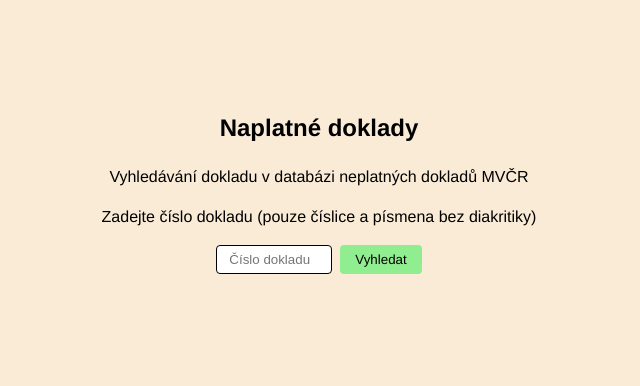
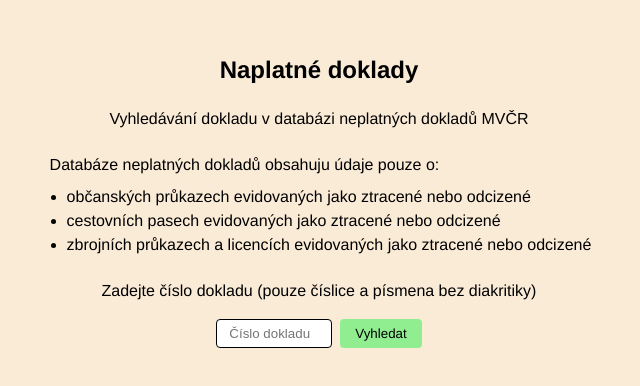
Before and after one commit to PetrMikolas/InvalidDocuments, a React (Vite) app in the folder invaliddocuments.client/: page / in a window 1280 px wide. Shown: the part 194-580 px from the top of the page, without its empty margins (321-961 px from the left). Built offline with nearby package versions, Linux system fonts and the light colour scheme.

Commit message:
Refaktoring

```diff
--- a/invaliddocuments.client/src/App.css
+++ b/invaliddocuments.client/src/App.css
@@ -1,7 +1,7 @@
 #root {
     max-width: 1280px;
     margin: 0 auto;
-    padding: 32px 32px 64px;
+    padding: 16px 16px 32px;
     text-align: center;
     user-select: none;
 }
--- a/invaliddocuments.client/src/App.jsx
+++ b/invaliddocuments.client/src/App.jsx
@@ -56,8 +56,16 @@ function App() {
     return (
         <div>
             <h2 id="tabelLabel">Naplatné doklady</h2>
-            <p>Vyhledávání dokladu v databázi neplatných dokladů MVČR</p>
-            <p>Zadejte číslo dokladu (pouze číslice a písmena bez diakritiky)</p>
+            <p style={{ marginBottom: '22px' }}>Vyhledávání dokladu v databázi neplatných dokladů MVČR</p>
+            <div style={{ textAlign: 'left' }}>
+                <div style={{ paddingLeft: '3px' }}>Databáze neplatných dokladů obsahuju údaje pouze o:</div>
+                <ul style={{ marginTop: '8px', paddingLeft: '20px' }}>
+                    <li>občanských průkazech evidovaných jako ztracené nebo odcizené</li>
+                    <li>cestovních pasech evidovaných jako ztracené nebo odcizené</li>
+                    <li>zbrojních průkazech a licencích evidovaných jako ztracené nebo odcizené</li>
+                </ul>
+            </div>
+            <p style={{ marginTop: '22px' }}>Zadejte číslo dokladu (pouze číslice a písmena bez diakritiky)</p>
             <input type="text" maxLength="10" value={documentNumber} onChange={(e) => setDocumentNumber(e.target.value)} placeholder="Číslo dokladu" />
             <button onClick={handleButtonClick}>Vyhledat</button>
             {contents}
```
